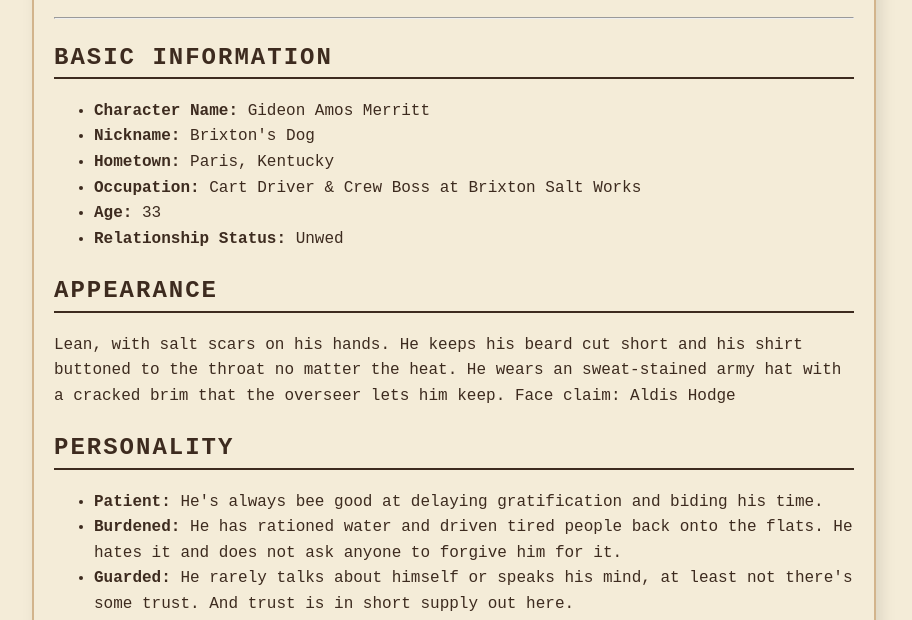
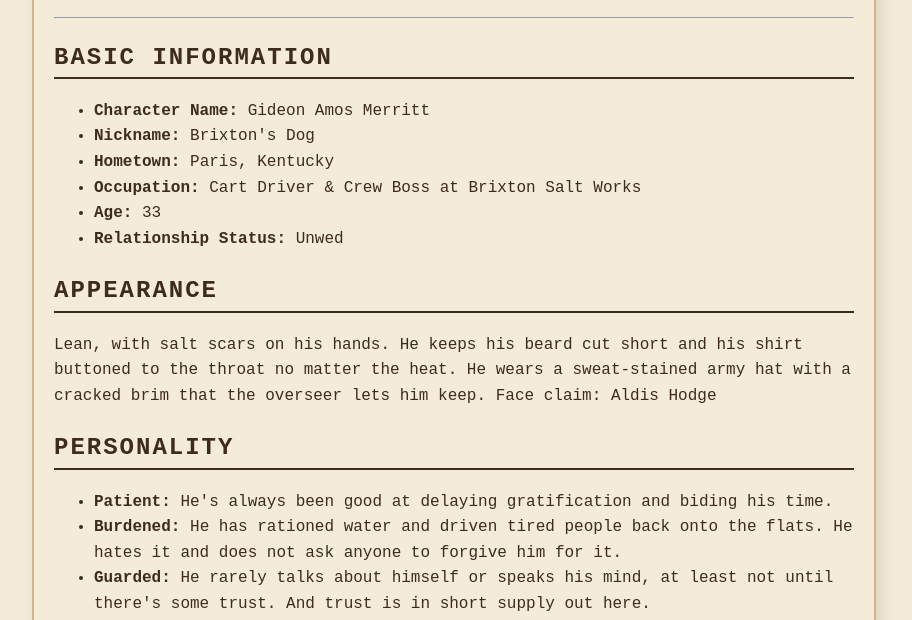
Before and after one commit to juls20521/cimarron, a plain HTML site: page gideon-merritt.html in a window 1280 px wide. Shown: the part 326-946 px from the top of the page, without its empty margins (186-1098 px from the left). Drawn offline with Linux system fonts and the light colour scheme.

Commit message:
Update gideon-merritt.html
Fixing typos and added bullet point to personality

```diff
--- a/gideon-merritt.html
+++ b/gideon-merritt.html
@@ -28,14 +28,15 @@
     </ul>
 
     <h2>Appearance</h2>
-    <p>Lean, with salt scars on his hands. He keeps his beard cut short and his shirt buttoned to the throat no matter the heat. He wears an sweat-stained army hat with a cracked brim that the overseer lets him keep. Face claim: Aldis Hodge</p>
+    <p>Lean, with salt scars on his hands. He keeps his beard cut short and his shirt buttoned to the throat no matter the heat. He wears a sweat-stained army hat with a cracked brim that the overseer lets him keep. Face claim: Aldis Hodge</p>
 
     <h2>Personality</h2>
     <ul>
-      <li><strong>Patient:</strong> He's always bee good at delaying gratification and biding his time. </li>
+      <li><strong>Patient:</strong> He's always been good at delaying gratification and biding his time. </li>
       <li><strong>Burdened:</strong> He has rationed water and driven tired people back onto the flats. He hates it and does not ask anyone to forgive him for it.</li>
-      <li><strong>Guarded:</strong> He rarely talks about himself or speaks his mind, at least not there's some trust.  And trust is in short supply out here. </li>
+      <li><strong>Guarded:</strong> He rarely talks about himself or speaks his mind, at least not until there's some trust.  And trust is in short supply out here. </li>
       <li><strong>Dry Humor:</strong> It sometimes surfaces at inappropriate moments.</li>
+      <li><strong>Loyal:</strong> He won’t run alone. He’s seen what happens to the people left behind.</li>
     </ul>
 
   <h2>Motivations & Disposition</h2>
@@ -67,7 +68,7 @@
 
   <p><strong>Summer 1874:</strong> A young laborer named Abel runs. Brixton cuts the water for the entire barracks for two days. Old Ezra, who had taught Gideon how to sew sacks without splitting his fingers, dies in the heat. Abel is brought back across the back of a mule.</p>
 
-  <p><strong>1875:</strong> He climbs the ladder by being obedient, useful, and never trouble. He's made a cart driver, then a crew boss. The other captives start calling him Brixton's dog.  But he's still biding his time, patiently waiting the right oppportunity. </p>
+  <p><strong>1875:</strong> He climbs the ladder by being obedient, useful, and never trouble. He's made a cart driver, then a crew boss. The other captives start calling him Brixton's dog.  But he's still biding his time, patiently waiting the right opportunity. </p>
 
     <br>
     <a href="index.html">← Return to Registry</a>
```
